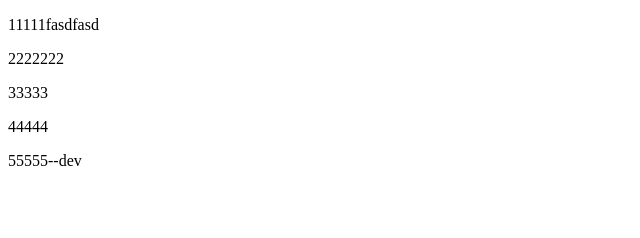
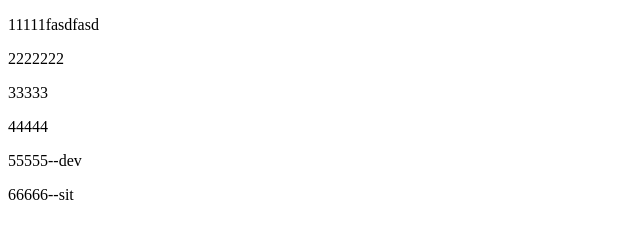
Before and after one commit to linxingli/learngit, a plain HTML site: page index.html in a window 1280 px wide. Shown: the full height of the page, 0-640 px from the left. Drawn offline with Linux system fonts and the light colour scheme.

Commit message:
feat: add 6666-sit

```diff
--- a/index.html
+++ b/index.html
@@ -12,5 +12,6 @@
   <p>33333</p>
   <p>44444</p>
   <p>55555--dev</p>
+  <p>66666--sit</p>
 </body>
 </html>
```
